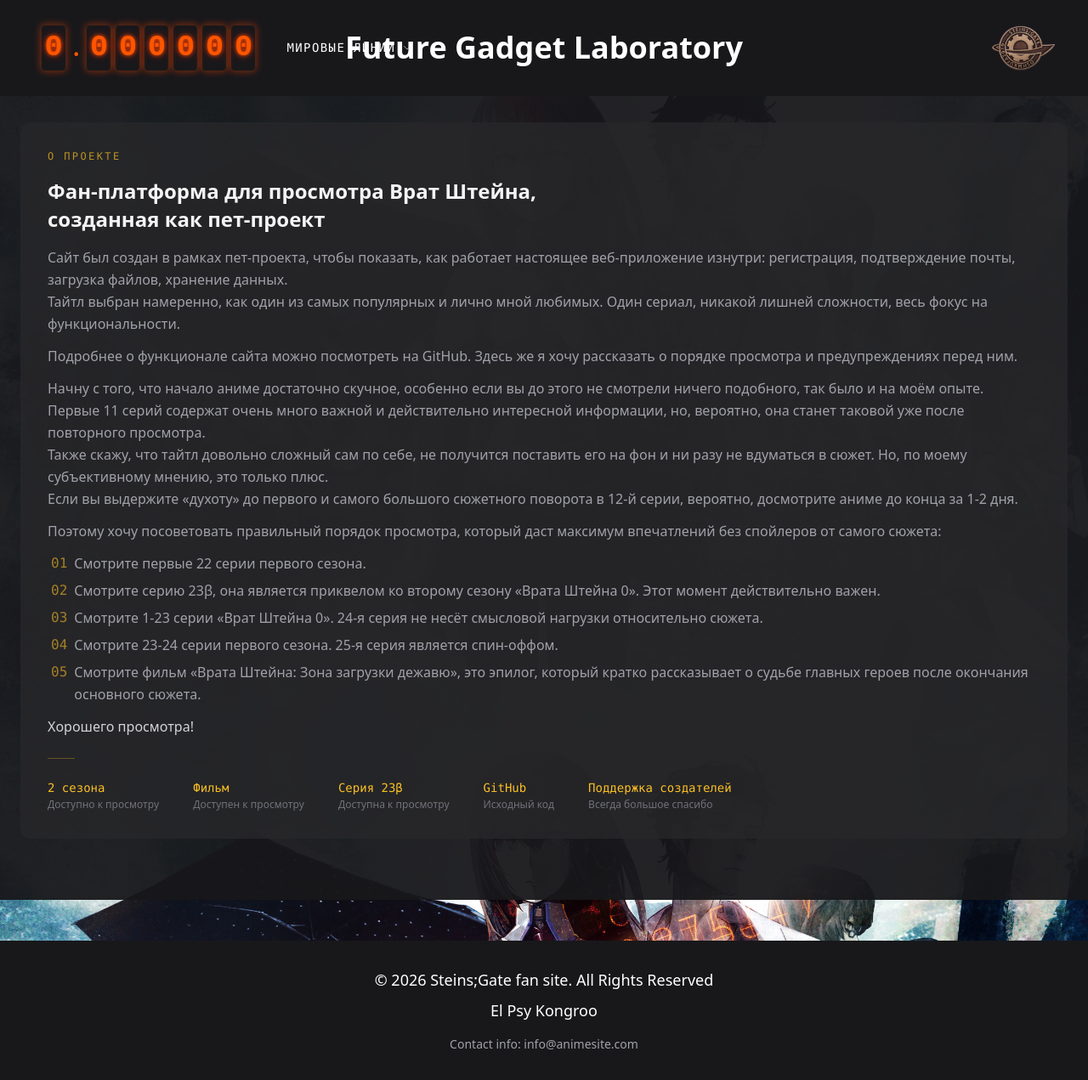
After one commit to oniqq1/anime_netflix, a Django app: page /future-gadget-laboratory/ in a window 1280 px wide. The commit adds this page. Shown: the whole page at 85% size. Run offline with Django 5.2, Linux system fonts and the light colour scheme; some libraries are stand-ins or nearby versions.

Commit message:
Добавил серию + фильм канончиный. Обновил анимацию и всё такое

```diff
--- a/core/mainpage/urls.py
+++ b/core/mainpage/urls.py
@@ -1,9 +1,12 @@
 from django.urls import path
 from django.views.generic import RedirectView
-from .views import steins_gate_page, steins_gate_zero_page
+from .views import steins_gate_page, steins_gate_zero_page, steins_gate_load_region_page, steins_gate_missing_link, future_gadget_laboratory_page
 
 urlpatterns = [
+    path("future-gadget-laboratory/", future_gadget_laboratory_page, name="future_gadget_laboratory"),
     path("", RedirectView.as_view(pattern_name='steins_gate_page')),
     path("steins-gate/", steins_gate_page, name="steins_gate_page"),
-    path("steins-gate-zero/", steins_gate_zero_page, name="steins_gate_zero_page")
+    path("steins-gate-zero/", steins_gate_zero_page, name="steins_gate_zero_page"),
+    path("steins-gate-load-region-of-deja-vu/", steins_gate_load_region_page, name="steins_gate_load_region"),
+    path("steins-gate-kyoukaimenjou-no-missing-link/", steins_gate_missing_link, name="steins_gate_missing_link")
 ]
--- a/core/mainpage/views.py
+++ b/core/mainpage/views.py
@@ -27,12 +27,22 @@ def _anime_page(request, anime_name, template):
 
     return render(request, template, {"anime": anime, "comments": page_obj, "poster": poster, "players": players, "questions": ANIME_QUESTIONS})
 
-
 def steins_gate_page(request):
-    logger.info(f"Steins gate page opened , user={request.user.username if request.user.is_authenticated else None}")
+    logger.info(f"Steins Gate page opened , user={request.user.username if request.user.is_authenticated else None}")
     return _anime_page(request, "Steins;Gate", "steins-gate_page.html")
 
+def steins_gate_zero_page(request):
+    logger.info(f"Steins Gate zero page opened , user={request.user.username if request.user.is_authenticated else None}")
+    return _anime_page(request, "Steins;Gate 0", "steins-gate-zero_page.html")
 
-def steins_gate_zero_page(request):
-    logger.info(f"Steins gate zero page opened , user={request.user.username if request.user.is_authenticated else None}")
-    return _anime_page(request, "Steins;Gate 0", "steins-gate-zero_page.html")
+def steins_gate_load_region_page(request):
+    logger.info(f"Steins Gate: Load Region of Déjà Vu page opened , user={request.user.username if request.user.is_authenticated else None}")
+    return _anime_page(request, "Steins;Gate: Load Region of Deja Vu", "steins_gate_load_region_page.html")
+
+def steins_gate_missing_link(request):
+    logger.info(f"Steins Gate: Kyoukaimenjou no Missing Link, user={request.user.username if request.user.is_authenticated else None}")
+    return _anime_page(request, "Steins;Gate: Kyoukaimenjou no Missing Link", "steins_gate_missing_link.html")
+
+def future_gadget_laboratory_page(request):
+    logger.info(f"Future Gadget Laboratory page opened , user={request.user.username if request.user.is_authenticated else None}")
+    return render(request, "future_gadget_laboratory.html")
--- a/core/static/css/divergence.css
+++ b/core/static/css/divergence.css
@@ -1,10 +1,10 @@
 /* static/css/divergence.css */
+
 .nixie-container {
     display: flex;
     align-items: center;
     background: oklch(21% 0.006 285.885);
     padding: 10px;
-    cursor: pointer;
     width: fit-content;
     user-select: none;
 }
@@ -15,7 +15,6 @@
     font-weight: bold;
     color: #ff5500;
     text-shadow:
-        /* Существующее внутреннее свечение текста */
         0 0 4px rgba(255, 85, 0, 0.9),
         0 0 10px rgba(255, 34, 0, 0.7);
     width: 30px;
@@ -25,10 +24,8 @@
     border: 1px solid rgba(255, 85, 0, 0.2);
     border-radius: 5px;
     margin: 0 2px;
-    /* Новая легкая внешняя тень */
     box-shadow: 0 0 8px rgba(255, 69, 0, 0.5);
 }
-
 
 .nixie-dot {
     font-size: 2.2rem;
@@ -40,20 +37,3 @@
 .flicker {
     opacity: 0.3;
 }
-
-.header-meter-wrapper {
-    display: flex;
-    align-items: center;
-    gap: 12px; /* расстояние между текстом и nixie */
-}
-
-.line-text {
-    font-family: 'Courier New', monospace;
-    font-size: 0.9rem;
-    color: #ff5500;
-    text-shadow:
-        0 0 3px rgba(255, 85, 0, 0.7),
-        0 0 6px rgba(255, 34, 0, 0.5);
-    cursor: default;
-    white-space: nowrap;
-}
--- a/core/static/js/divergence.js
+++ b/core/static/js/divergence.js
@@ -9,9 +9,9 @@ class DivergenceMeter {
     }
 
     setValue(value) {
-        const cleanValue = value.replace(/[^0-9]/g, '');
+        const clean = value.replace(/[^0-9]/g, '');
         this.digits.forEach((el, i) => {
-            if (cleanValue[i]) el.innerText = cleanValue[i];
+            if (clean[i] !== undefined) el.innerText = clean[i];
         });
     }
 
@@ -20,18 +20,14 @@ class DivergenceMeter {
         this.isAnimating = true;
 
         const startTime = Date.now();
-        const cleanTarget = targetValue.replace(/[^0-9]/g, '');
 
         const interval = setInterval(() => {
-            const now = Date.now();
-
             this.digits.forEach(el => {
                 el.innerText = Math.floor(Math.random() * 10);
-                if (Math.random() > 0.8) el.classList.add('flicker');
-                else el.classList.remove('flicker');
+                el.classList.toggle('flicker', Math.random() > 0.8);
             });
 
-            if (now - startTime >= duration) {
+            if (Date.now() - startTime >= duration) {
                 clearInterval(interval);
                 this.setValue(targetValue);
                 this.digits.forEach(el => el.classList.remove('flicker'));
--- a/core/templates/base.html
+++ b/core/templates/base.html
@@ -24,19 +24,59 @@
 <body class="bg-zinc-800 text-white">
 
 <header class="bg-zinc-900 text-white py-4 px-9 flex justify-between items-center fixed top-0 left-0 right-0 z-50">
+
     {% include "includes/_divergence_meter.html" %}
-        <a href="{% url 'steins_gate_page' %}" class="absolute left-1/2 -translate-x-1/2 text-center text-4xl">
-            <b>Future Gadget Laboratory</b>
+
+    <li class="relative group list-none ml-6">
+        <button class="flex items-center gap-2 text-sm hover:text-orange-400 transition-colors cursor-pointer">
+            <span class="font-mono tracking-widest uppercase">Мировые линии</span>
+            <svg class="w-3 h-3 opacity-60" fill="none" stroke="currentColor" viewBox="0 0 24 24">
+                <path stroke-linecap="round" stroke-linejoin="round" stroke-width="2" d="M19 9l-7 7-7-7"/>
+            </svg>
+        </button>
+        <ul class="absolute left-0 mt-2 w-56 bg-zinc-900 border border-zinc-700 rounded-lg shadow-xl
+                   opacity-0 invisible group-hover:opacity-100 group-hover:visible transition-all duration-200">
+            <li>
+                <a href="{% url 'steins_gate_page' %}" class="flex justify-between px-4 py-2.5 hover:bg-zinc-800 transition-colors">
+                    <span class="font-mono text-orange-500 text-sm">0.337187</span>
+                    <span class="text-zinc-400 text-sm">Steins;Gate</span>
                 </a>
+            </li>
+            <li>
+                <a href="{% url 'steins_gate_missing_link' %}" class="flex justify-between px-4 py-2.5 hover:bg-zinc-800 transition-colors">
+                    <span class="font-mono text-orange-500 text-sm">1.130426</span>
+                    <span class="text-zinc-400 text-sm">Серия 23β</span>
+                </a>
+            </li>
+            <li>
+                <a href="{% url 'steins_gate_zero_page' %}" class="flex justify-between px-4 py-2.5 hover:bg-zinc-800 transition-colors">
+                    <span class="font-mono text-orange-500 text-sm">1.129848</span>
+                    <span class="text-zinc-400 text-sm">Steins;Gate 0</span>
+                </a>
+            </li>
+            <li>
+                <a href="{% url 'steins_gate_load_region' %}" class="flex justify-between px-4 py-2.5 hover:bg-zinc-800 transition-colors">
+                    <span class="font-mono text-orange-500 text-sm">1.130205</span>
+                    <span class="text-zinc-400 text-sm">Фильм</span>
+                </a>
+            </li>
+        </ul>
+    </li>
+
+    <a href="{% url 'future_gadget_laboratory' %}" class="absolute left-1/2 -translate-x-1/2 text-4xl font-bold">
+        Future Gadget Laboratory
+    </a>
+
     {% if user.is_authenticated %}
         <a href="{% url 'profile' %}" class="ml-auto hover:scale-105 transition-transform">
             <img src="{% static 'img/register_bin.png' %}" alt="Profile" class="h-20 w-auto hover:scale-110 transition duration-200">
         </a>
     {% else %}
         <a href="{% url 'register' %}" class="ml-auto hover:scale-105 transition-transform">
-                <img src="{% static 'img/register_bin.png' %}" alt="Registration" class="h-20 w-auto hover:scale-110 transition duration-200">
+            <img src="{% static 'img/register_bin.png' %}" alt="Register" class="h-20 w-auto hover:scale-110 transition duration-200">
         </a>
     {% endif %}
+
 </header>
 
     <main class="pt-24">
--- /dev/null
+++ b/core/templates/future_gadget_laboratory.html
@@ -0,0 +1,76 @@
+{% extends 'base.html' %}
+{% load static %}
+
+{% block title %}Future Gadget Laboratory{% endblock %}
+
+{% block content %}
+
+<div class="max-w-[80rem] mx-auto mt-4 mb-10">
+  <div class="bg-zinc-800/80 rounded-xl p-8">
+
+    <p class="text-xs font-mono tracking-[0.2em] uppercase text-amber-400/70 mb-4">О проекте</p>
+
+    <h2 class="text-2xl font-semibold text-zinc-100 leading-snug mb-4">
+      Фан-платформа для просмотра Врат Штейна,<br>
+      созданная как пет-проект
+    </h2>
+
+    <div class="text-zinc-400 leading-relaxed space-y-3">
+      <p>
+        Сайт был создан в рамках пет-проекта, чтобы показать, как работает
+        настоящее веб-приложение изнутри: регистрация, подтверждение почты, загрузка файлов,
+        хранение данных.<br>
+        Тайтл выбран намеренно, как один из самых популярных и лично мной любимых. Один сериал, никакой лишней
+        сложности, весь фокус на функциональности.
+      </p>
+      <p>
+        Подробнее о функционале сайта можно посмотреть на GitHub. Здесь же я хочу рассказать о порядке просмотра и предупреждениях перед ним.
+      </p>
+      <p>
+        Начну с того, что начало аниме достаточно скучное, особенно если вы до этого не смотрели ничего подобного, так было и на моём опыте.<br>
+        Первые 11 серий содержат очень много важной и действительно интересной информации, но, вероятно, она станет таковой уже после повторного просмотра.<br>
+        Также скажу, что тайтл довольно сложный сам по себе, не получится поставить его на фон и ни разу не вдуматься в сюжет. Но, по моему субъективному мнению, это только плюс.<br>
+        Если вы выдержите «духоту» до первого и самого большого сюжетного поворота в 12-й серии, вероятно, досмотрите аниме до конца за 1-2 дня.
+      </p>
+      <p>
+        Поэтому хочу посоветовать правильный порядок просмотра, который даст максимум впечатлений без спойлеров от самого сюжета:
+      </p>
+      <ul class="space-y-1.5 pl-1 text-zinc-400">
+        <li class="flex gap-2"><span class="text-amber-400/60 font-mono shrink-0">01</span> Смотрите первые 22 серии первого сезона.</li>
+        <li class="flex gap-2"><span class="text-amber-400/60 font-mono shrink-0">02</span> Смотрите серию 23β, она является приквелом ко второму сезону «Врата Штейна 0». Этот момент действительно важен.</li>
+        <li class="flex gap-2"><span class="text-amber-400/60 font-mono shrink-0">03</span> Смотрите 1-23 серии «Врат Штейна 0». 24-я серия не несёт смысловой нагрузки относительно сюжета.</li>
+        <li class="flex gap-2"><span class="text-amber-400/60 font-mono shrink-0">04</span> Смотрите 23-24 серии первого сезона. 25-я серия является спин-оффом.</li>
+        <li class="flex gap-2"><span class="text-amber-400/60 font-mono shrink-0">05</span> Смотрите фильм «Врата Штейна: Зона загрузки дежавю», это эпилог, который кратко рассказывает о судьбе главных героев после окончания основного сюжета.</li>
+      </ul>
+      <p class="text-zinc-300">Хорошего просмотра!</p>
+    </div>
+
+    <div class="w-8 h-px bg-amber-400/30 my-6"></div>
+
+    <div class="flex flex-wrap gap-x-10 gap-y-4">
+      <div class="flex flex-col gap-0.5">
+        <span class="font-mono text-sm text-amber-400">2 сезона</span>
+        <span class="text-xs text-zinc-500">Доступно к просмотру</span>
+      </div>
+      <div class="flex flex-col gap-0.5">
+        <span class="font-mono text-sm text-amber-400">Фильм</span>
+        <span class="text-xs text-zinc-500">Доступен к просмотру</span>
+      </div>
+      <div class="flex flex-col gap-0.5">
+        <span class="font-mono text-sm text-amber-400">Серия 23β</span>
+        <span class="text-xs text-zinc-500">Доступна к просмотру</span>
+      </div>
+      <div class="flex flex-col gap-0.5">
+        <span class="font-mono text-sm text-amber-400">GitHub</span>
+        <span class="text-xs text-zinc-500">Исходный код</span>
+      </div>
+      <div class="flex flex-col gap-0.5">
+        <span class="font-mono text-sm text-amber-400">Поддержка создателей</span>
+        <span class="text-xs text-zinc-500">Всегда большое спасибо</span>
+      </div>
+    </div>
+
+  </div>
+</div>
+
+{% endblock %}
--- a/core/templates/includes/_anime_descriptions.html
+++ b/core/templates/includes/_anime_descriptions.html
@@ -9,13 +9,13 @@
     </div>
 
     <div class="flex flex-col overflow-hidden">
-      <h2 class="text-4xl font-bold mt-1 truncate">{{ anime.name }}</h2>
+      <h2 class="text-4xl font-bold mt-1">{{ anime.name }}</h2>
       <div class="h-px w-full bg-zinc-600/60 my-3 mb-6 mt-6"></div>
         <b>Сезон:</b>{{ anime.appearing }}<br/>
         <b>Тип:</b>{{ anime.type }}<br/>
         <b>Жанры:</b>{{ anime.genres }}<br/>
-      <div class="h-px w-full bg-zinc-600/60 my-3 mb-6 mt-6"></div>
-      <p class="text-zinc-300 text-lg leading-relaxed overflow-hidden line-clamp-6">
+      <div class="h-px w-full bg-zinc-600/60 my-5 mb-6 mt-6"></div>
+      <p class="text-zinc-300 text-lg leading-relaxed overflow-hidden line-clamp-10">
         {{ anime.description }}
       </p>
     </div>
--- a/core/templates/includes/_divergence_meter.html
+++ b/core/templates/includes/_divergence_meter.html
@@ -1,9 +1,7 @@
 {% load static %}
 <link rel="stylesheet" href="{% static 'css/divergence.css' %}">
 
-<div class="nixie-container" id="divergence-meter"
-     data-sg="{% url 'steins_gate_page' %}"
-     data-sg0="{% url 'steins_gate_zero_page' %}">
+<div id="divergence-meter" class="nixie-container">
     <div class="nixie-digit">0</div>
     <div class="nixie-dot">.</div>
     <div class="nixie-digit">0</div>
@@ -18,21 +16,18 @@
 <script>
     document.addEventListener('DOMContentLoaded', () => {
         const meter = new DivergenceMeter('divergence-meter');
-        const container = document.getElementById('divergence-meter');
+        const path  = window.location.pathname;
 
-        const urlSG = container.dataset.sg;
-        const urlSG0 = container.dataset.sg0;
-        const currentPath = window.location.pathname;
+        const worldlineMap = [
+            { match: p => p.includes('zero'),         value: '1.129848' },
+            { match: p => p.includes('missing-link'), value: '1.130426' },
+            { match: p => p.includes('load-region'),  value: '1.130205' },
+            { match: p => p.includes('steins-gate'),  value: '0.337187' },
+        ];
 
-        const targetLine = currentPath.includes('zero') ? "1.048596" : "0.337187";
-
-        meter.animate(targetLine, 1000);
-
-        container.addEventListener('click', () => {
-            const isAlpha = !currentPath.includes('zero');
-            const nextUrl = isAlpha ? urlSG0 : urlSG;
-
-            window.location.href = nextUrl;
-        });
+        const current = worldlineMap.find(w => w.match(path));
+        if (current) {
+            meter.animate(current.value, 1000);
+        }
     });
 </script>
```
Also changed, not shown: core/mainpage/constants.py (+34 -0 lines), core/templates/steins_gate_load_region_page.html (added, +16 -0 lines), core/templates/steins_gate_missing_link.html (added, +20 -0 lines), core/static/img/poster_3.jpg (added), core/static/img/poster_4.jpg (added). Lines whose indentation alone changed are shown as unchanged.
